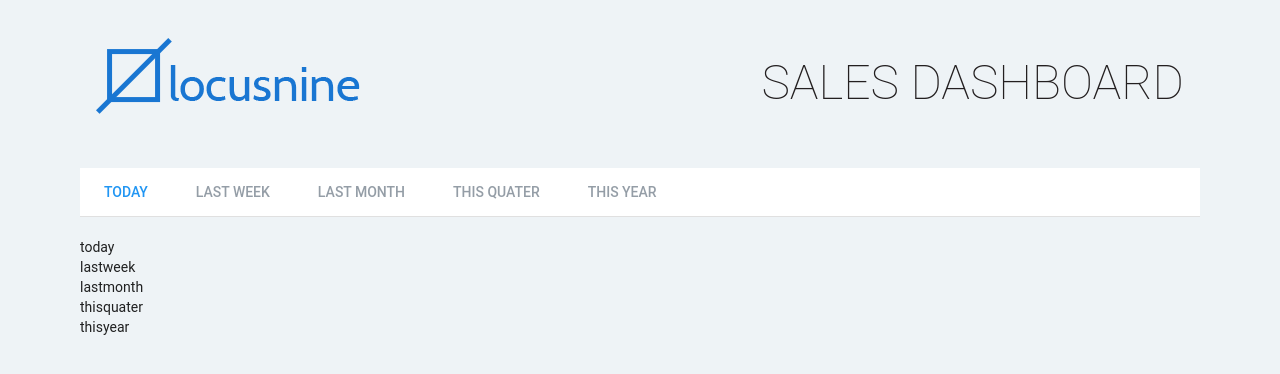
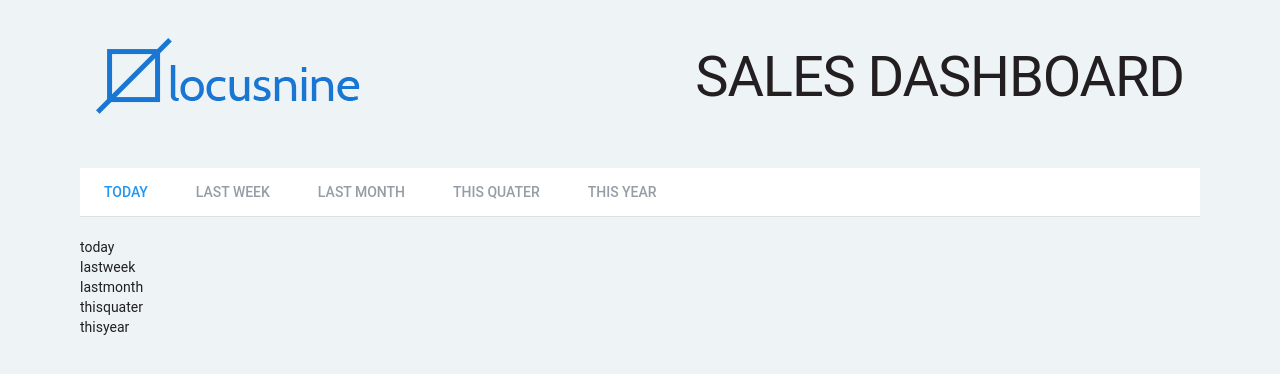
Before and after one commit to riteshf/crm-ui, a React (Create React App) app: page / in a window 1280 px wide. Shown: the top 374 px of the page. Built offline with nearby package versions, Linux system fonts and the light colour scheme.

Commit message:
mdl css dashboard correction

```diff
--- a/src/App.css
+++ b/src/App.css
@@ -8,10 +8,7 @@
 }
 
 .App-Dashboard {
-  margin-top: 33px;
+  margin-top: 2px;
   text-align: right;
-  font-size: 48px;
-  font-family: 'Roboto';
   color: #231F20;
-  font-weight: lighter;
 }
--- a/src/App.jsx
+++ b/src/App.jsx
@@ -12,7 +12,7 @@ function App() {
           <img src={logo} className="App-logo" alt="logo" />
         </div>
         <div className="mdl-cell mdl-cell--8-col">
-          <p className="App-Dashboard">SALES DASHBOARD</p>
+          <h1 className="App-Dashboard">SALES DASHBOARD</h1>
         </div>
       </div>
       <div>
```
